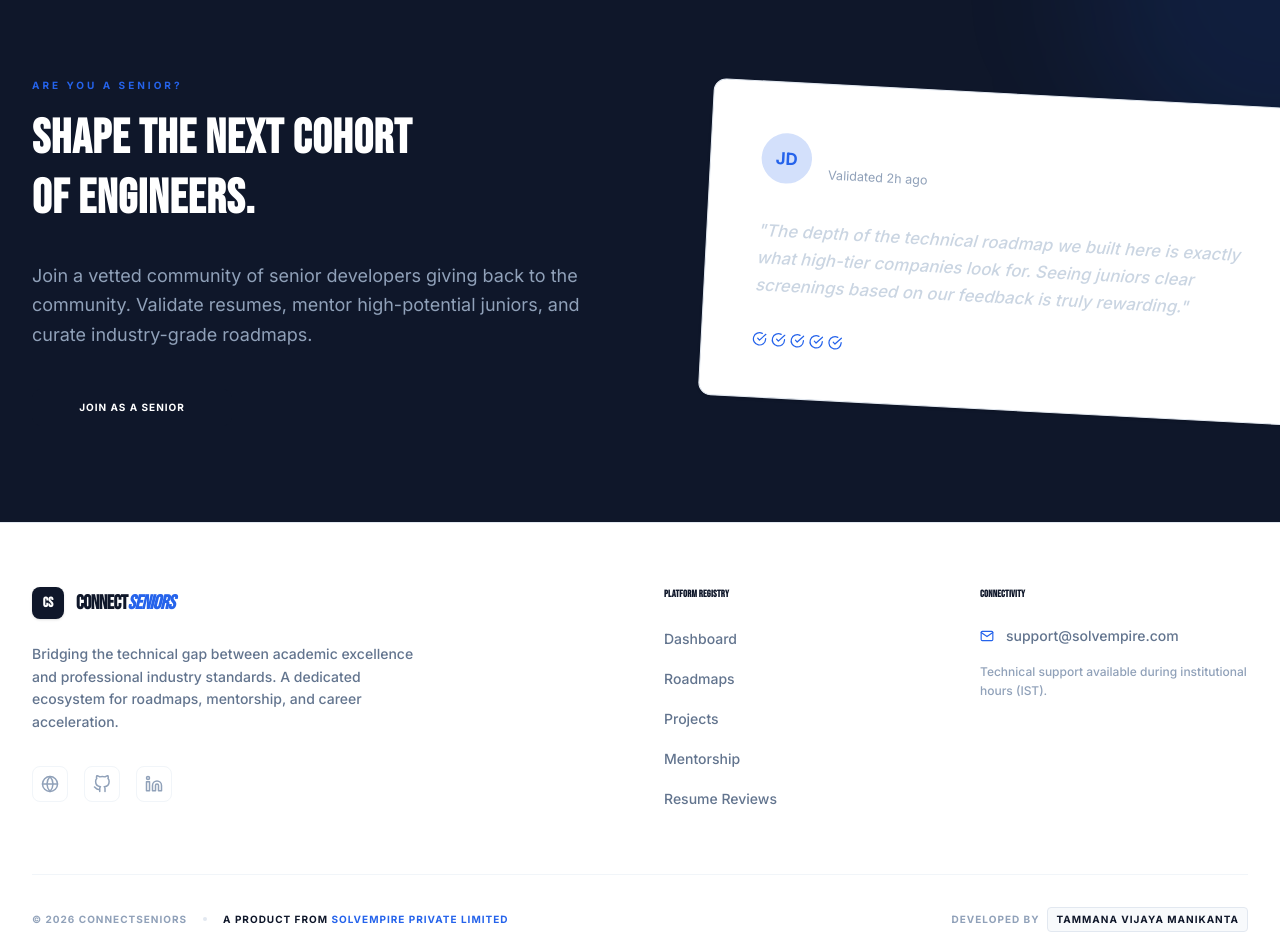
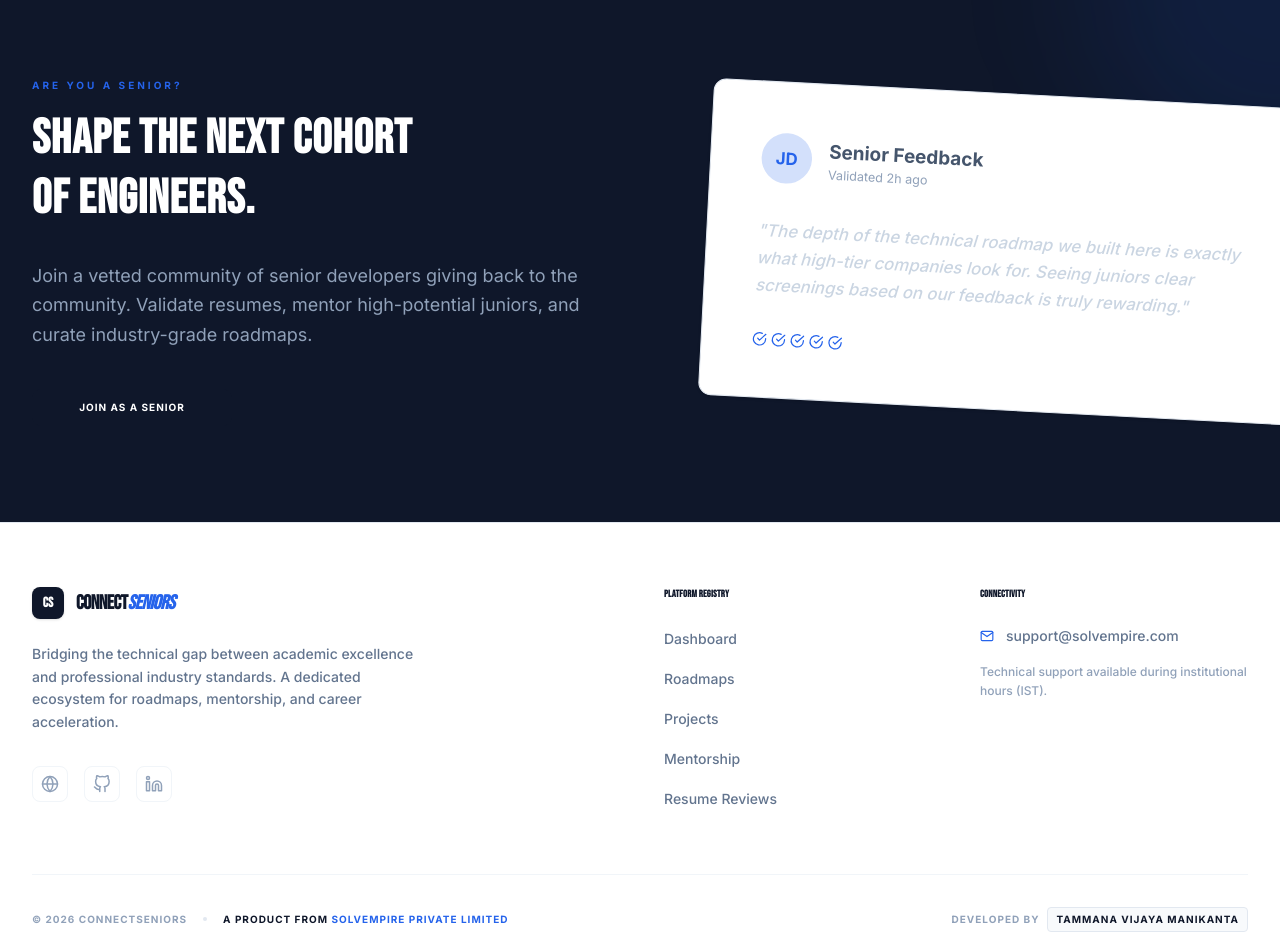
Before and after one commit to BhuvanaSarika/connect_seniors, a Next.js app: page / in a window 1280 px wide. Shown: the part 1800-2735 px from the top of the page. Built offline with nearby package versions, Linux system fonts and the light colour scheme; no server answers.

Commit message:
senior name updated

```diff
--- a/src/components/home/HomeClient.tsx
+++ b/src/components/home/HomeClient.tsx
@@ -161,7 +161,7 @@ export default function HomeClient() {
                 <div className="flex items-center gap-4 mb-8">
                   <div className="w-12 h-12 rounded-full bg-primary/20 flex items-center justify-center text-primary font-bold">JD</div>
                   <div>
-                          <p className="font-bold text-lg">Senior Feedback</p>
+                    <p className="font-bold text-lg text-slate-600">Senior Feedback</p>
                     <p className="text-xs text-slate-400">Validated 2h ago</p>
                   </div>
                 </div>
@@ -169,7 +169,7 @@ export default function HomeClient() {
                   "The depth of the technical roadmap we built here is exactly what high-tier companies look for. Seeing juniors clear screenings based on our feedback is truly rewarding."
                 </p>
                 <div className="flex gap-1">
-                       {[1,2,3,4,5].map(s => <FiCheckCircle key={s} size={14} className="text-primary" />)}
+                  {[1, 2, 3, 4, 5].map(s => <FiCheckCircle key={s} size={14} className="text-primary" />)}
                 </div>
               </div>
             </div>
```
Lines whose indentation alone changed are shown as unchanged.
